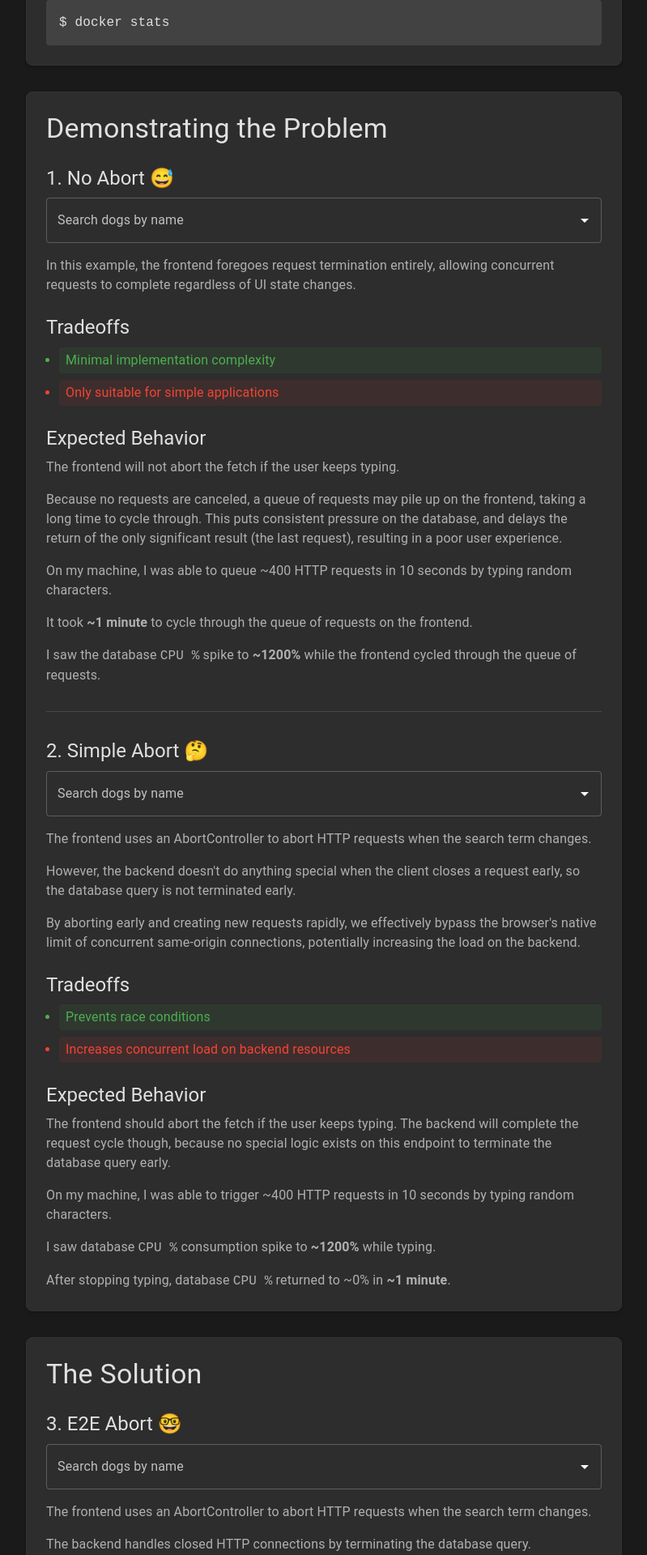
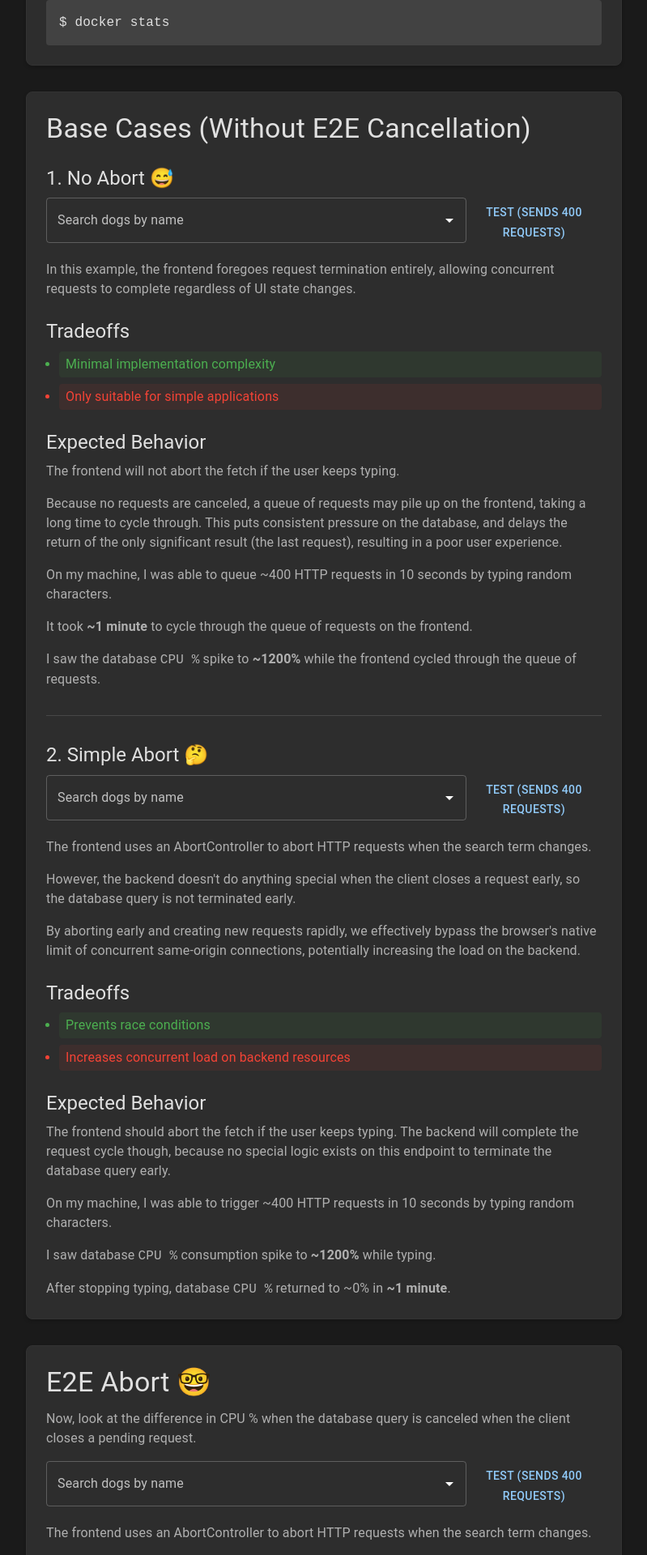
Before and after one commit to d5732/cancelable-request-e2e-demo, a React (Vite) app in the folder frontend/: page / in a window 1280 px wide. Shown: the part 2053-3973 px from the top of the page at 81% size, without its empty margins (240-1039 px from the left). Built offline with nearby package versions, Linux system fonts and the light colour scheme.

Commit message:
test button works

```diff
--- a/frontend/src/App.tsx
+++ b/frontend/src/App.tsx
@@ -11,13 +11,14 @@ import {
   Typography,
   TypographyProps,
 } from "@mui/material";
-import { useState } from "react";
+import React, { useState } from "react";
 import "./App.css";
 import {
   CpuConsumptionChart,
   SpikeDurationChart,
   WaitTimeChart,
 } from "./PerformanceComparisonChart";
+import TestButton from "./TestButton";
 
 const BACKEND_URL = "http://localhost:3000";
 
@@ -208,13 +209,14 @@ function App() {
         </div>
 
         <div className="card">
-          <H1>Demonstrating the Problem</H1>
+          <H1>Base Cases (Without E2E Cancellation)</H1>
 
           <H2>1. No Abort 😅</H2>
 
           <Box sx={{ mb: 2 }}>
             <AutocompleteWrapper
               useAbortController={false}
+              id="no abort"
               label="Search dogs by name"
               getSearchUrl={(inputValue) =>
                 `${BACKEND_URL}/v1/dogs/search?name=${encodeURIComponent(
@@ -269,6 +271,7 @@ function App() {
 
           <Box sx={{ mb: 2 }}>
             <AutocompleteWrapper
+              id="simple abort"
               label="Search dogs by name"
               getSearchUrl={(inputValue) =>
                 `${BACKEND_URL}/v1/dogs/search?name=${encodeURIComponent(
@@ -323,10 +326,16 @@ function App() {
         </div>
 
         <div className="card">
-          <H1>The Solution</H1>
-          <H2>3. E2E Abort 🤓</H2>
+          <H1>E2E Abort 🤓</H1>
+
+          <P sx={{ mb: 2 }}>
+            Now, look at the difference in CPU % when the database query is
+            canceled when the client closes a pending request.
+          </P>
+
           <Box sx={{ mb: 2 }}>
             <AutocompleteWrapper
+              id="e2e abort"
               label="Search dogs by name"
               getSearchUrl={(inputValue) =>
                 `${BACKEND_URL}/v1/dogs/cancelable/search?name=${encodeURIComponent(
@@ -464,10 +473,12 @@ function App() {
 
 const AutocompleteWrapper = ({
   label,
+  id,
   getSearchUrl,
   useAbortController = true,
 }: {
   label: string;
+  id: string;
   getSearchUrl: (inputValue: string) => string;
   useAbortController?: boolean;
 }) => {
@@ -507,7 +518,9 @@ const AutocompleteWrapper = ({
   };
 
   return (
+    //https://mui.com/material-ui/react-autocomplete/#customized-autocomplete
     <Autocomplete<Dog>
+      id={id}
       options={options}
       loading={loading}
       getOptionLabel={(option) => option.name}
@@ -518,11 +531,13 @@ const AutocompleteWrapper = ({
         fetchWithAbortController(getSearchUrl(newInputValue));
       }}
       renderInput={(params: AutocompleteRenderInputParams) => (
+        <div style={{ display: "flex" }}>
           <TextField
             {...params}
             label={label}
             slotProps={{
               input: {
+                // id,
                 ...params.InputProps,
                 endAdornment: (
                   <>
@@ -535,6 +550,8 @@ const AutocompleteWrapper = ({
               },
             }}
           />
+          <TestButton inputId={id} />
+        </div>
       )}
     />
   );
--- /dev/null
+++ b/frontend/src/TestButton.tsx
@@ -0,0 +1,52 @@
+import { Button } from "@mui/material";
+import { delay } from "./utils/delay";
+
+type Props = {
+  inputId: string;
+};
+function TestButton({ inputId }: Props) {
+  function fireOnChange(element) {
+    const changeEvent = new Event("change");
+    // set target (workaround to set readonly property)
+    Object.defineProperty(changeEvent, "target", {
+      writable: false,
+      value: element,
+    });
+
+    // trigger element.__reactProps$.onChange
+    element[
+      Object.keys(element).find((key) => key.match("reactProps"))!
+    ].onChange(changeEvent);
+  }
+
+  async function sendInput(input: string) {
+    const el = document.getElementById(inputId)! as HTMLInputElement;
+    el.value += input;
+    // Trigger the onChange event manually so React state updates
+    fireOnChange(el);
+  }
+
+  function getRandomCharacter() {
+    const minCodePoint = 97; // 'a'
+    const maxCodePoint = 122; // 'z'
+    const randomCodePoint =
+      minCodePoint +
+      Math.floor(Math.random() * (maxCodePoint - minCodePoint + 1));
+    return String.fromCodePoint(randomCodePoint);
+  }
+
+  async function handleClick() {
+    let count = 0;
+    const element = document.getElementById(inputId);
+    element?.click();
+
+    while (count < 400) {
+      await delay(20);
+      await sendInput(getRandomCharacter());
+      count++;
+    }
+  }
+
+  return <Button onClick={handleClick}>Test (Sends 400 requests)</Button>;
+}
+export default TestButton;
--- /dev/null
+++ b/frontend/src/utils/delay.ts
@@ -0,0 +1,7 @@
+export function delay(delay: number) {
+  return new Promise((resolve) => {
+    setTimeout(() => {
+      resolve(true);
+    }, delay);
+  });
+}
```
Lines whose indentation alone changed are shown as unchanged.
